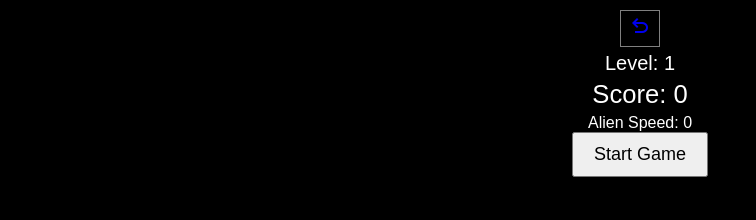
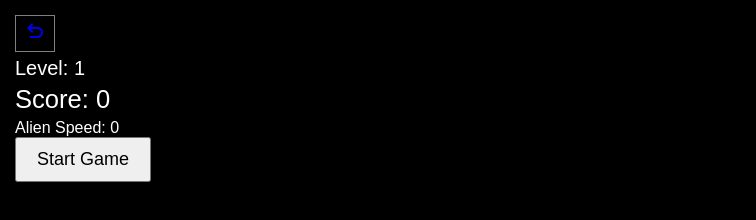
Before and after one commit to TheRedJalapeno/OBalls, a plain HTML site: page invaders/invaders.html in a window 1280 px wide. Shown: the whole page, without its empty margins (0-756 px from the left). Drawn offline with nearby package versions, Linux system fonts and the light colour scheme.

Commit message:
enemy display fix
third row of aliens now displays, interface shoved to the left

```diff
--- a/invaders/invaders.css
+++ b/invaders/invaders.css
@@ -18,12 +18,10 @@ body {
 
 #ui {
     position: absolute;
-    top: 10px;
-    left: 50%;
-    transform: translateX(-50%);
     text-align: center;
-    width: calc(100% - 20px);
-    /* Adjust width to fit within viewport */
+    margin: 15px;
+    text-align: left;
+    z-index: 100;
 }
 
 #score,
--- a/invaders/invaders.js
+++ b/invaders/invaders.js
@@ -27,7 +27,7 @@ let isShooting = false; // New variable for touch/click shooting
 let currentAlienSpeed = 0;
 
 // Icons for the enemies
-const enemyIcons = ['memory', 'bug_report', 'immunology', 'coronavirus'];
+const enemyIcons = ['memory', 'bug_report', 'open_with', 'coronavirus'];
 
 // Event Listeners
 document.addEventListener('keydown', (e) => keys[e.code] = true);
```
